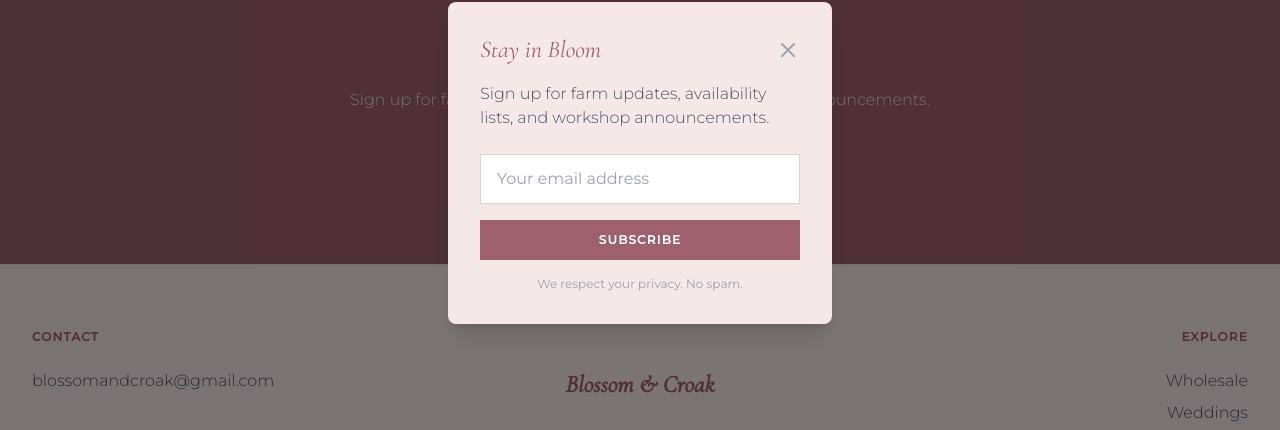
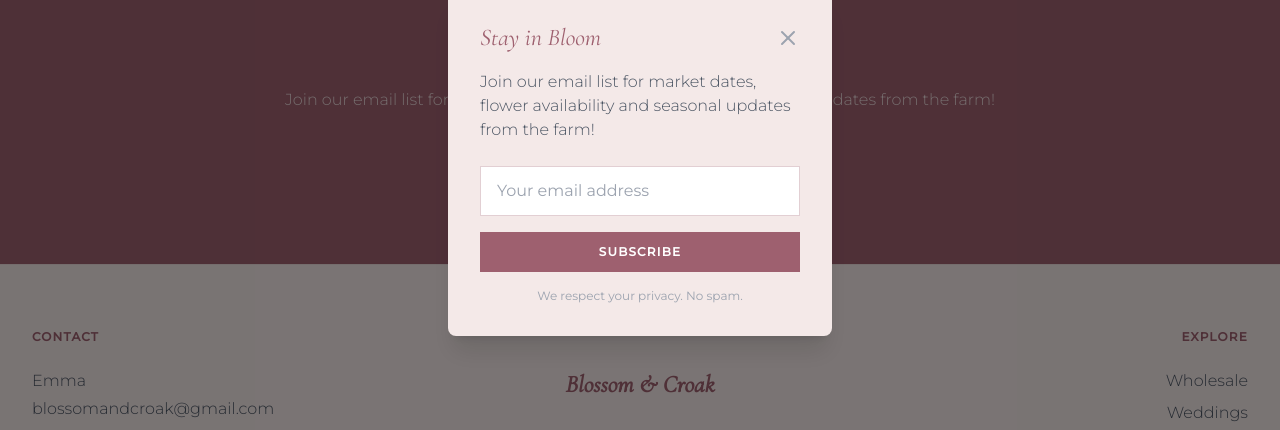
Before and after one commit to iMcKenzie/Blossom-And-Croak, a plain HTML site: page BlossomAndCroak/index.html in a window 1280 px wide. Both pictures are taken after a click on the button "SUBSCRIBE NOW". Shown: the part 3337-3767 px from the top of the page. Drawn offline with nearby package versions, Linux system fonts and the light colour scheme; some icons are missing.

Commit message:
uptade email list and added Emma to contacts
uptade email list and added Emma to contacts

```diff
--- a/BlossomAndCroak/index.html
+++ b/BlossomAndCroak/index.html
@@ -310,8 +310,8 @@
     <section class="bg-farm-green py-20 text-farm-light">
         <div class="max-w-4xl mx-auto px-4 text-center">
             <h2 class="font-serif text-3xl italic mb-4">Stay in Bloom</h2>
-            <p class="font-light mb-8 opacity-90">Sign up for farm updates, availability lists, and workshop
-                announcements.</p>
+            <p class="font-light mb-8 opacity-90">Join our email list for market dates, flower availability and seasonal
+                updates from the farm!</p>
             <button id="open-subscribe-modal" type="button"
                 class="px-8 py-3 bg-white text-farm-green uppercase tracking-widest text-xs font-semibold hover:bg-farm-accent hover:text-white transition-colors">
                 Subscribe Now
@@ -328,8 +328,8 @@
                     <i data-lucide="x" class="w-6 h-6"></i>
                 </button>
             </div>
-            <p class="font-light text-gray-600 mb-6">Sign up for farm updates, availability lists, and workshop
-                announcements.</p>
+            <p class="font-light text-gray-600 mb-6">Join our email list for market dates, flower availability and
+                seasonal updates from the farm!</p>
             <form id="modal-subscribe-form" action="https://formspree.io/f/xeeejydq" method="POST"
                 class="flex flex-col gap-4">
                 <input name="email" id="modal-subscribe-email" type="email" placeholder="Your email address"
@@ -351,6 +351,7 @@
                 <!-- Contact -->
                 <div class="text-center md:text-left">
                     <h4 class="uppercase tracking-widest text-xs font-semibold text-farm-green mb-6">Contact</h4>
+                    <p class="text-gray-600 font-light mb-1">Emma</p>
                     <p class="text-gray-600 font-light mb-2">blossomandcroak@gmail.com</p>
                 </div>
 
```
